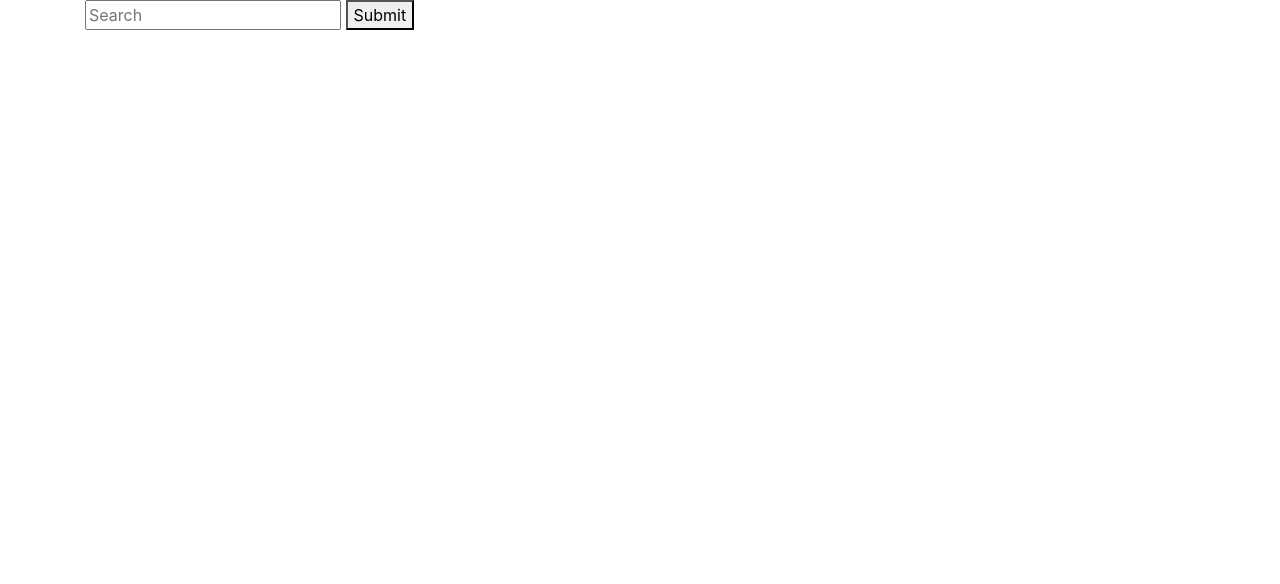
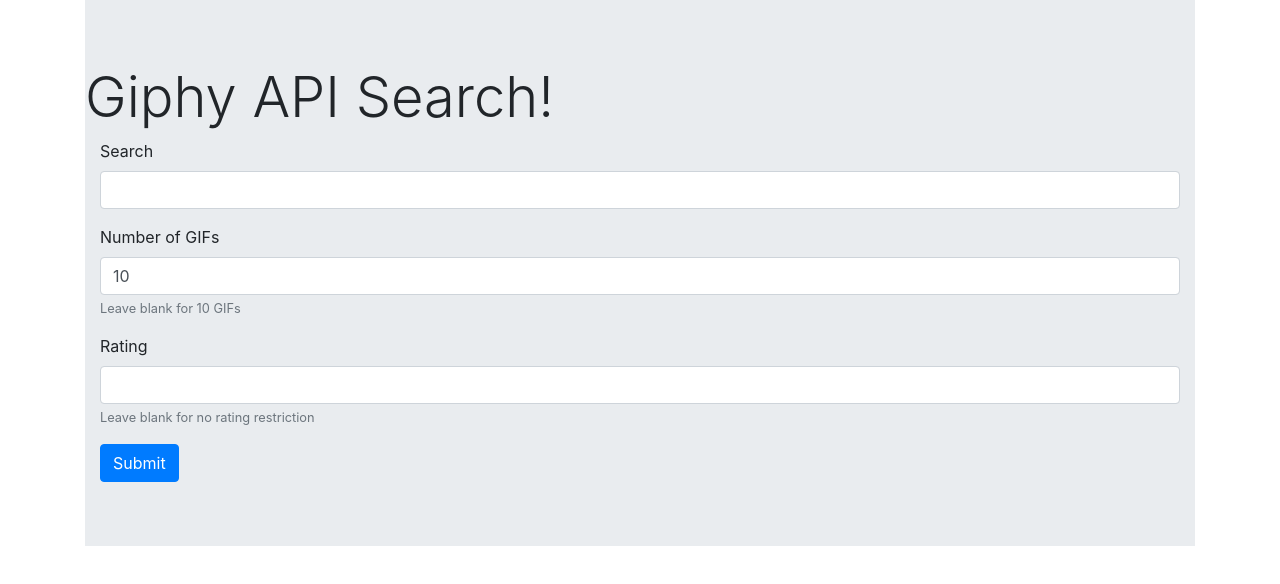
Before and after one commit to dasBottles/giphyAPI, a plain HTML site: page index.html in a window 1280 px wide. Drawn offline with nearby package versions, Linux system fonts and the light colour scheme.

Commit message:
Adds card display, rating, title

```diff
--- a/assets/css/style.css
+++ b/assets/css/style.css
@@ -0,0 +1,9 @@
+.gifBlock {
+    width: 18rem;
+    margin: 25px 0 25px 0;
+}
+
+.gifBlock img{
+    width: 18rem;
+    height: 18rem;
+}
--- a/assets/js/app.js
+++ b/assets/js/app.js
@@ -1,15 +1,24 @@
 //javascript, jQuery
 const getData = () => {
-    let searchInput = $('#searchinput').val().trim();
-    let xhr = $.get("http://api.giphy.com/v1/gifs/search?q=" + searchInput + "&api_key=kI0T0d8hy8iGLfpIMHqAVeGpN5MFUspg&limit=10");
+    //search input
+    let searchInput = $('#searchInput').val().trim();
+    let limitInput = $('#limitInput').val().trim();
+    let ratingInput = $('#ratingInput').val().trim();
+
+    //api call
+    let xhr = $.get("http://api.giphy.com/v1/gifs/search?q=" + searchInput + "&api_key=kI0T0d8hy8iGLfpIMHqAVeGpN5MFUspg&limit=" + limitInput + "&rating=" + ratingInput);
     xhr.done(function(response) {
             console.log("success got data", response);
         let gifs = response.data;
+
+        //populate #gifs-go-here
         $('#gifs-go-here').empty();
         for (let i = 0; i < gifs.length; i++) {
             let gifDisplay = $("<div>");
-    gifDisplay.append("<img src='" + gifs[i].images.original.url + "'/>");
-    gifDisplay.append("Rating: " + gifs[i].rating);
+            gifDisplay.addClass('card gifBlock');
+            gifDisplay.append("<img class='card-img-top' src='" + gifs[i].images.original.url + "'>");
+            gifDisplay.append("<p class='card-text'>Title: " + gifs[i].title + "</p>");
+            gifDisplay.append("<p class='card-text'>Rating: " + gifs[i].rating + "</p>");
             $('#gifs-go-here').append(gifDisplay);
         }
     });
--- a/index.html
+++ b/index.html
@@ -16,33 +16,31 @@
     </head>
     <body>
         <div class="container">
-            <input placeholder ="Search" type="text" id="searchinput">
-                <button id="searchbtn" type="submit" onclick="getData()">Submit</button>
-
+            <div class="jumbotron jumbotron-fluid">
+                <h1 class="display-4">Giphy API Search!</h1>
+                <div class="container">
+                    <form>
+                        <div class="form-group">
+                            <label for="searchInput">Search</label>
+                            <input type="text" class="form-control" id="searchInput">
+                        </div>
+                        <div class="form-group">
+                            <label for="limitInput">Number of GIFs</label>
+                            <input type="number" class="form-control" id="limitInput" value="10">
+                            <small id="limitHelp" class="form-text text-muted">Leave blank for 10 GIFs</small>
+                        </div>
+                        <div class="form-group">
+                            <label for="ratingInput">Rating</label>
+                            <input type="text" class="form-control" id="ratingInput" value="">
+                            <small id="ratingHelp" class="form-text text-muted">Leave blank for no rating restriction</small>
+                        </div>
+                        <button type="button" class="btn btn-primary" onclick="getData()">Submit</button>
+                    </form>
+                </div>
+            </div>
             <div id="gifs-go-here">
 
             </div>
-
-
-
-
-
-
-
-
-
-
-
-
-
-
-
-
-
-
-
-
-
         </div>
         <script src="https://code.jquery.com/jquery-3.4.1.js" integrity="sha256-WpOohJOqMqqyKL9FccASB9O0KwACQJpFTUBLTYOVvVU=" crossorigin="anonymous"></script>
         <script src="https://stackpath.bootstrapcdn.com/bootstrap/4.3.1/js/bootstrap.min.js"></script>
```
Lines whose indentation alone changed are shown as unchanged.
